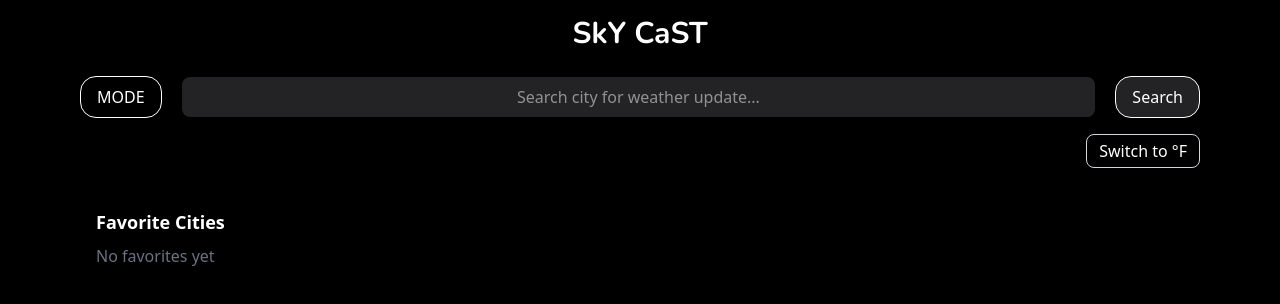
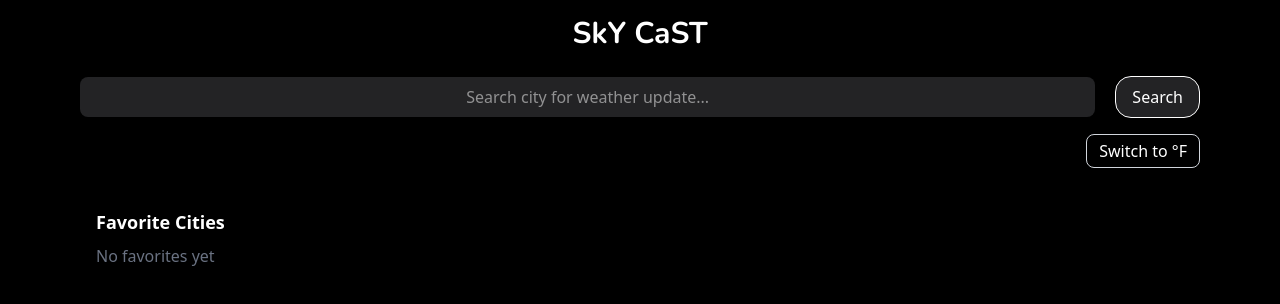
Before and after one commit to sherif-code/Myweather, a React (Vite) app: page / in a window 1280 px wide. Shown: the top 304 px of the page. Built offline with nearby package versions, Linux system fonts and the light colour scheme.

Commit message:
dark mode toggle taken off

```diff
--- a/src/components/SearchBar.jsx
+++ b/src/components/SearchBar.jsx
@@ -17,12 +17,8 @@ function SearchBar(props) {
 
   return (
     <div className="flex flex-col sm:flex-row items-center gap-3 sm:gap-5 mb-4 w-full">
-      {/* Left buttons group */}
-      <div className="flex gap-3 mb-2 sm:mb-0">
-        <button className="bg-[#000000] rounded-2xl border text-white px-4 py-2 hover:bg-[#ffffff] hover:text-black hover:shadow-lg">
-          MODE
-        </button>
-      </div>
+
+
 
       {/* Search input */}
       <input
```
